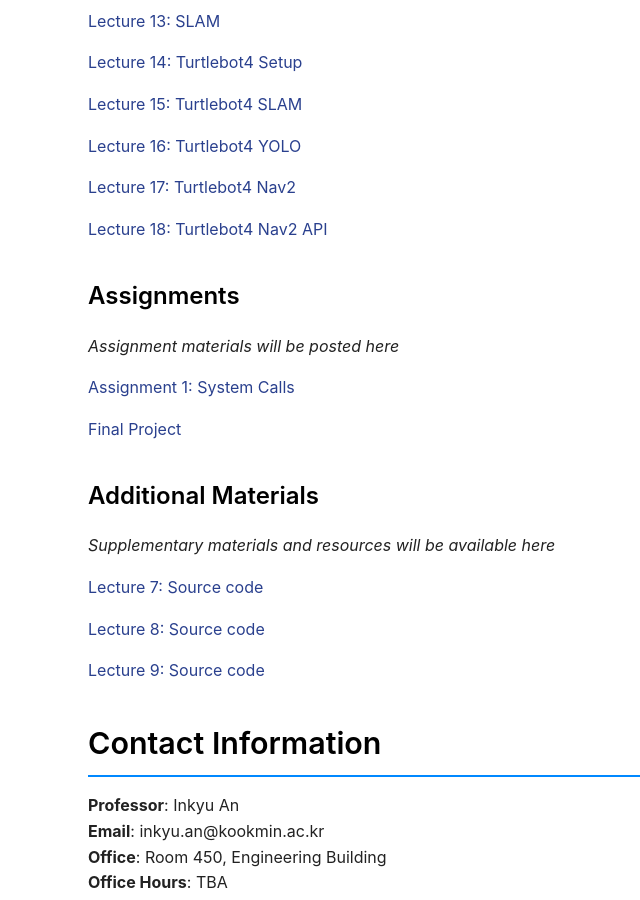
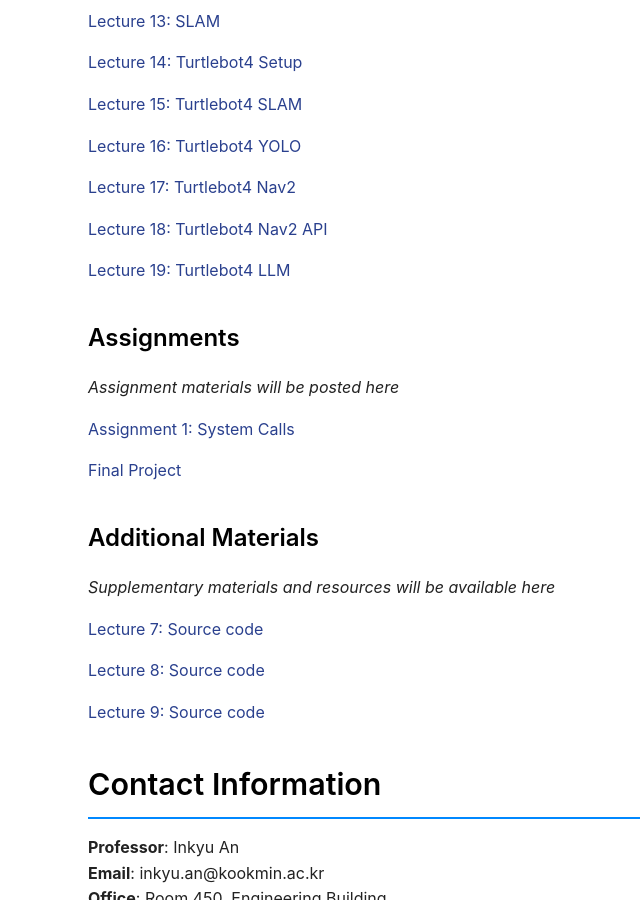
Before and after one commit to mairlab-KM/mairlab-KM.github.io, a Jekyll site: the page built from courses/operating-systems-practice-2025fall.md, in a window 1280 px wide and 900 px high, scrolled down 4286 px. Shown: the whole window, without its empty margins (125-765 px from the left). Built offline with Jekyll 4.4.1, drawn with Linux system fonts in a browser that asks for light colours.

Commit message:
Update Lecture 19 of OSP

```diff
--- a/courses/operating-systems-practice-2025fall.md
+++ b/courses/operating-systems-practice-2025fall.md
@@ -191,6 +191,8 @@ By the end of this course, students will be able to:
 
 [Lecture 18: Turtlebot4 Nav2 API](/assets/courses/operating-systems-practice-2025fall/lectures/Lec18_Turtlebot4_Nav2_API.pdf)
 
+[Lecture 19: Turtlebot4 LLM](/assets/courses/operating-systems-practice-2025fall/lectures/Lec19_Turtlebot4_LLM.pdf)
+
 <!-- Example format - uncomment and modify as you add materials:
 - [Lecture 1: Introduction to OS Practice](/assets/courses/operating-systems-practice-2025fall/lectures/lecture01-introduction.pdf)
 - [Lecture 2: Process Management](/assets/courses/operating-systems-practice-2025fall/lectures/lecture02-processes.pdf)
```
Also changed, not shown: 1 other file.
